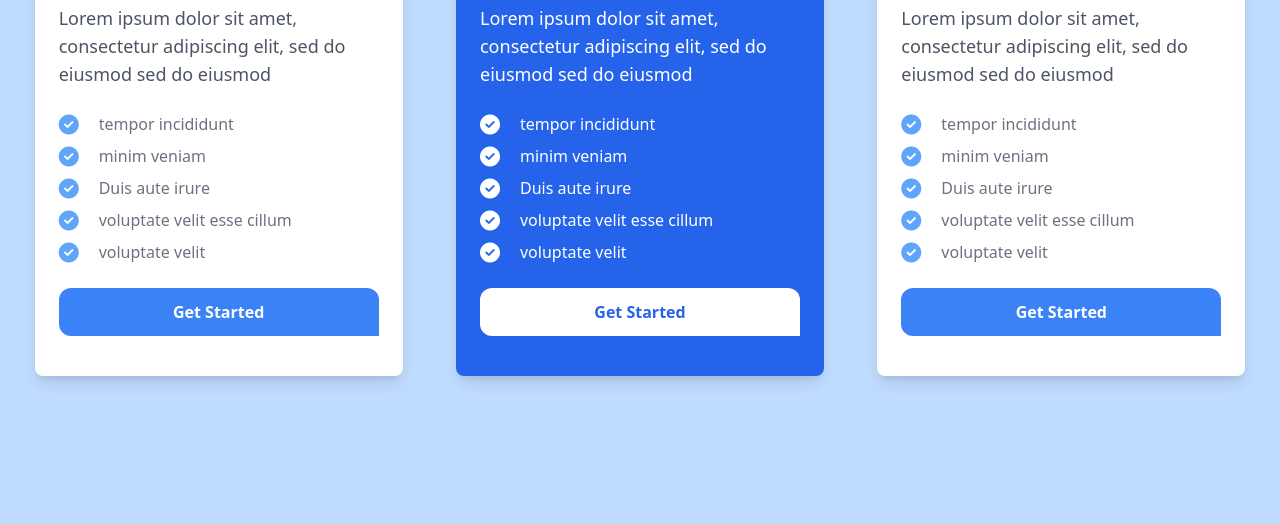
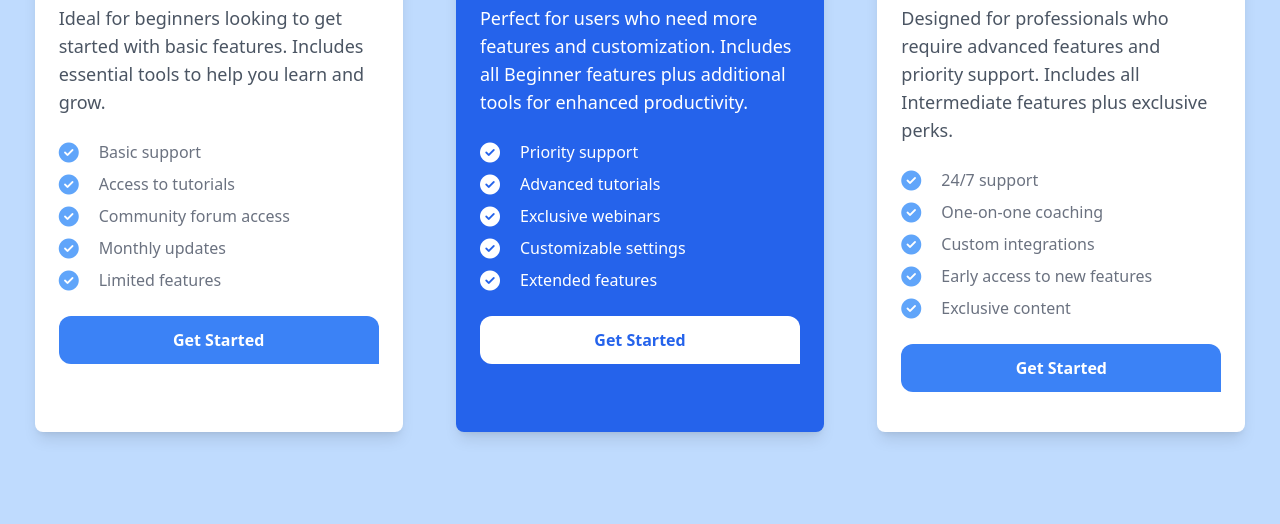
Before and after one commit to thenameisshuvo/Pricing-Table-, a plain HTML site: page index.html in a window 1280 px wide. Shown: the part 276-800 px from the top of the page. Drawn offline with nearby package versions, Linux system fonts and the light colour scheme.

Commit message:
fixed the texts

```diff
--- a/index.html
+++ b/index.html
@@ -19,12 +19,9 @@
     <section>
       <div class="container px-5 py-10 mx-auto max-w-7xl">
         <h1 class="mb-10 text-4xl font-bold text-center">
-          Choose your best plan
+          Choose Your Best Plan
         </h1>
         <!-- Pricing Tables -->
-        <!-- <div
-          class="flex flex-col items-center justify-center space-y-6 md:space-x-6 md:flex-row md:space-y-0"
-        > -->
         <div
           class="grid grid-cols-1 md:grid-cols-2 lg:grid-cols-3 gap-y-6 md:gap-x-6 lg:gap-y-0 justify-items-center"
         >
@@ -35,30 +32,29 @@
             <h3 class="text-2xl font-bold">Beginner</h3>
             <h1 class="text-4xl font-bold">Free</h1>
             <p class="max-w-xs text-lg font-light text-gray-600">
-              Lorem ipsum dolor sit amet, consectetur adipiscing elit, sed do
-              eiusmod sed do eiusmod
+              Ideal for beginners looking to get started with basic features. Includes essential tools to help you learn and grow.
             </p>
             <!-- Pricing Features -->
             <div class="flex flex-col space-y-2 text-gray-500">
               <div class="flex items-center space-x-5">
                 <i class="text-blue-400 fa-lg fa-solid fa-circle-check"></i>
-                <p>tempor incididunt</p>
+                <p>Basic support</p>
               </div>
               <div class="flex items-center space-x-5">
                 <i class="text-blue-400 fa-lg fa-solid fa-circle-check"></i>
-                <p>minim veniam</p>
+                <p>Access to tutorials</p>
               </div>
               <div class="flex items-center space-x-5">
                 <i class="text-blue-400 fa-lg fa-solid fa-circle-check"></i>
-                <p>Duis aute irure</p>
+                <p>Community forum access</p>
               </div>
               <div class="flex items-center space-x-5">
                 <i class="text-blue-400 fa-lg fa-solid fa-circle-check"></i>
-                <p>voluptate velit esse cillum</p>
+                <p>Monthly updates</p>
               </div>
               <div class="flex items-center space-x-5">
                 <i class="text-blue-400 fa-lg fa-solid fa-circle-check"></i>
-                <p>voluptate velit</p>
+                <p>Limited features</p>
               </div>
             </div>
             <button
@@ -76,30 +72,29 @@
               $24 <span class="text-sm font-normal">/month</span>
             </h1>
             <p class="max-w-xs text-lg font-light text-white">
-              Lorem ipsum dolor sit amet, consectetur adipiscing elit, sed do
-              eiusmod sed do eiusmod
+              Perfect for users who need more features and customization. Includes all Beginner features plus additional tools for enhanced productivity.
             </p>
             <!-- Pricing Features -->
             <div class="flex flex-col space-y-2 text-white">
               <div class="flex items-center space-x-5">
                 <i class="text-white fa-lg fa-solid fa-circle-check"></i>
-                <p>tempor incididunt</p>
+                <p>Priority support</p>
               </div>
               <div class="flex items-center space-x-5">
                 <i class="text-white fa-lg fa-solid fa-circle-check"></i>
-                <p>minim veniam</p>
+                <p>Advanced tutorials</p>
               </div>
               <div class="flex items-center space-x-5">
                 <i class="text-white fa-lg fa-solid fa-circle-check"></i>
-                <p>Duis aute irure</p>
+                <p>Exclusive webinars</p>
               </div>
               <div class="flex items-center space-x-5">
                 <i class="text-white fa-lg fa-solid fa-circle-check"></i>
-                <p>voluptate velit esse cillum</p>
+                <p>Customizable settings</p>
               </div>
               <div class="flex items-center space-x-5">
                 <i class="text-white fa-lg fa-solid fa-circle-check"></i>
-                <p>voluptate velit</p>
+                <p>Extended features</p>
               </div>
             </div>
             <button
@@ -117,30 +112,29 @@
               $58 <span class="text-sm font-normal text-gray-400">/month</span>
             </h1>
             <p class="max-w-xs text-lg font-light text-gray-600">
-              Lorem ipsum dolor sit amet, consectetur adipiscing elit, sed do
-              eiusmod sed do eiusmod
+              Designed for professionals who require advanced features and priority support. Includes all Intermediate features plus exclusive perks.
             </p>
             <!-- Pricing Features -->
             <div class="flex flex-col space-y-2 text-gray-500">
               <div class="flex items-center space-x-5">
                 <i class="text-blue-400 fa-lg fa-solid fa-circle-check"></i>
-                <p>tempor incididunt</p>
+                <p>24/7 support</p>
               </div>
               <div class="flex items-center space-x-5">
                 <i class="text-blue-400 fa-lg fa-solid fa-circle-check"></i>
-                <p>minim veniam</p>
+                <p>One-on-one coaching</p>
               </div>
               <div class="flex items-center space-x-5">
                 <i class="text-blue-400 fa-lg fa-solid fa-circle-check"></i>
-                <p>Duis aute irure</p>
+                <p>Custom integrations</p>
               </div>
               <div class="flex items-center space-x-5">
                 <i class="text-blue-400 fa-lg fa-solid fa-circle-check"></i>
-                <p>voluptate velit esse cillum</p>
+                <p>Early access to new features</p>
               </div>
               <div class="flex items-center space-x-5">
                 <i class="text-blue-400 fa-lg fa-solid fa-circle-check"></i>
-                <p>voluptate velit</p>
+                <p>Exclusive content</p>
               </div>
             </div>
             <button
```
